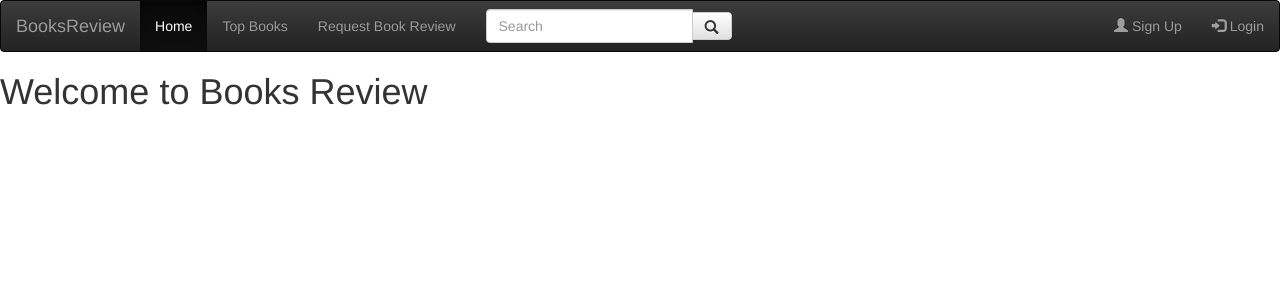
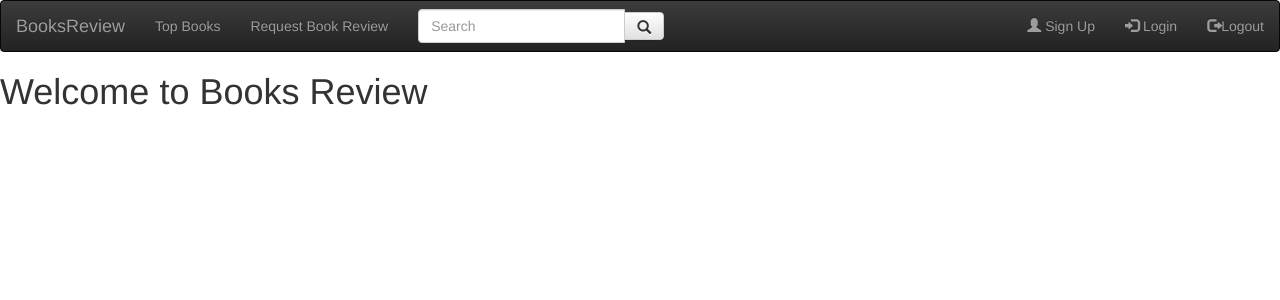
Before and after one commit to awp2017/BooksReviewApp, a Django app: page / in a window 1280 px wide. Shown: the top 300 px of the page. Run offline with Django 3.2, Linux system fonts and the light colour scheme; parts of the project's set-up code (start-up, migrations or seed data) failed here and were passed over; some libraries are stand-ins or nearby versions.

Commit message:
Home Page Url + Other urls

```diff
--- a/BooksReviewApp/urls.py
+++ b/BooksReviewApp/urls.py
@@ -8,6 +8,6 @@ urlpatterns = [
     url(r'^SignUp/$', views.SignUpView.as_view(), name='create-user'),
     url(r'^SignIn/$', views.SignInView.as_view(), name='log-user'),
     url(r'^Search/$', views.SearchView.as_view(), name='search'),
-    url(r'', BooksListView.as_view(), name='book_list'),
+    url(r'', BooksListView.as_view(), name='home'),
 
 ]
--- a/templates/BooksReviewApp/Menu.html
+++ b/templates/BooksReviewApp/Menu.html
@@ -9,10 +9,9 @@
         <nav class="navbar navbar-inverse">
           <div class="container-fluid">
             <div class="navbar-header">
-              <a class="navbar-brand" href="#">BooksReview</a>
+              <a class="navbar-brand" href="{% url 'home' %}">BooksReview</a>
             </div>
             <ul class="nav navbar-nav">
-              <li class="active"><a href="#">Home</a></li>
               <li><a href="#">Top Books</a></li>
               <li><a href="#">Request Book Review</a></li>
             </ul>
@@ -27,8 +26,9 @@
               </div>
             </form>
             <ul class="nav navbar-nav navbar-right">
-              <li><a href="#"><span class="glyphicon glyphicon-user"></span> Sign Up</a></li>
-              <li><a href="#"><span class="glyphicon glyphicon-log-in"></span> Login</a></li>
+              <li><a href="{% url 'create-user' %}"><span class="glyphicon glyphicon-user"></span> Sign Up</a></li>
+              <li><a href="{% url 'log-user' %}"><span class="glyphicon glyphicon-log-in"></span> Login</a></li>
+              <li><a href="#"><span class="glyphicon glyphicon-log-out"></span>Logout</a></li>
             </ul>
           </div>
         </nav>
```
